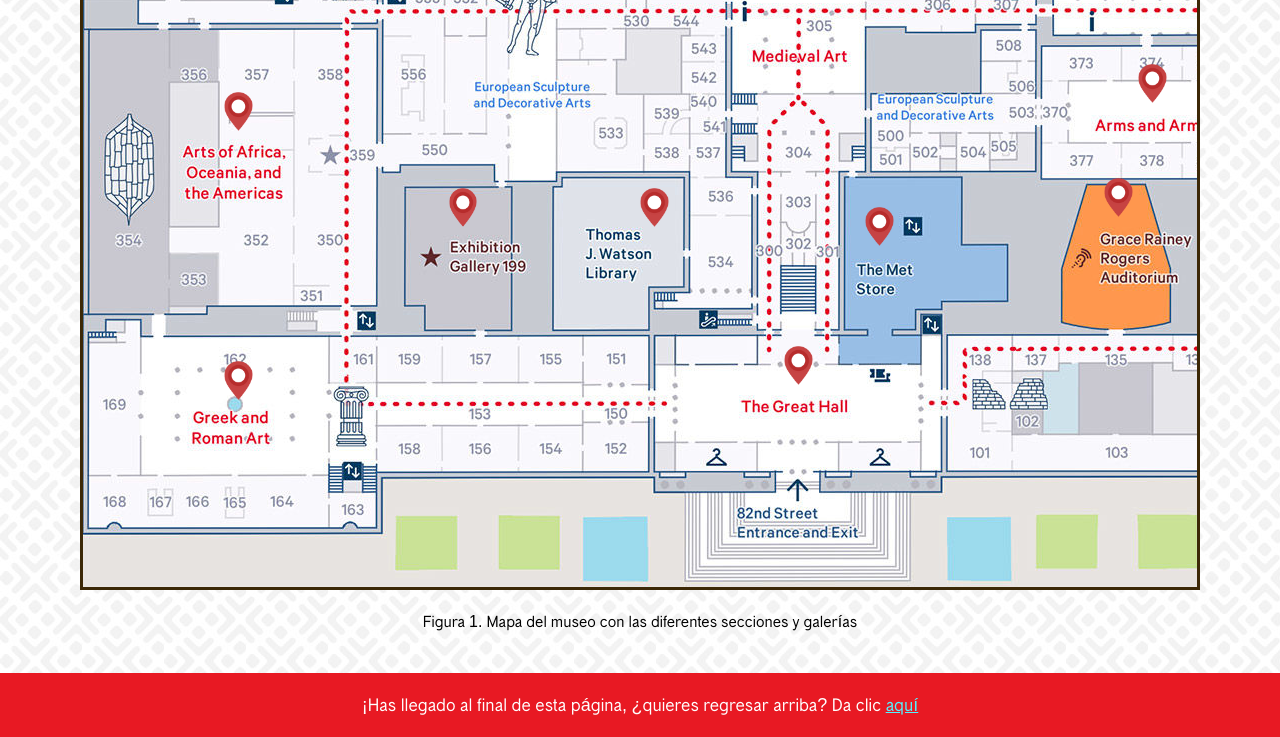
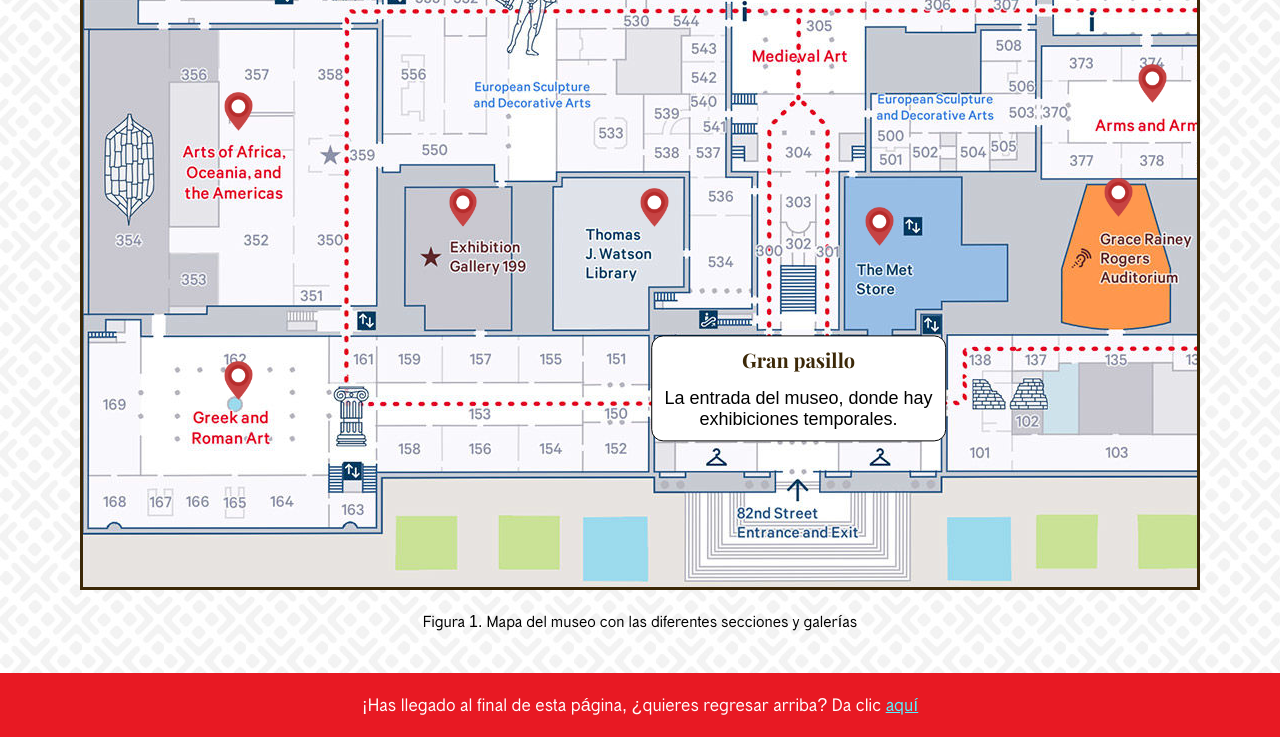
Before and after one commit to jdbu2002/art-museum-landpage, a plain HTML site: page mapa.html in a window 1280 px wide. Both pictures are taken after a click on the button 798 px from the left and 787 px from the top of the page. Shown: the part 422-1159 px from the top of the page. Drawn offline with Linux system fonts and the light colour scheme.

Commit message:
feat: ✨ add pop-ups for map content

```diff
--- a/javascript/map.js
+++ b/javascript/map.js
@@ -58,14 +58,116 @@ document.addEventListener("DOMContentLoaded", () => {
     // lo haya dejado de cliquear.
   }
 
-  // Le añado el evento para cuando se oprima el click en el mapa
+  // Le añado el evento para cuando se oprima el clic en el mapa
   map.addEventListener("mousedown", mouseDownHandler);
+
+  // Cierro el poup cuando se levante el mouse del mapa.
+  map.addEventListener("mouseup", closePinInfo);
 });
+
+let pinSelected = null;
 
 /**
  * Función que abre el pop-up que muestra la información en el mapa.
  * @param {string} pin - Nombre de pin que se oprimió.
  */
-function abrirMapa(pin) {
-  alert(`Se oprimió: ${pin}`);
+function openPinInfo(pin) {
+  const wasSame = closePinInfo();
+
+  if (wasSame) return;
+
+  const pinElement = document.getElementsByClassName(pin)[0];
+  const popUp = document.getElementById("mapPopUp").content.cloneNode(true);
+
+  popUp.getElementById("popUpTitle").textContent = mapContents[pin].title;
+  popUp.getElementById("popUpText").textContent = mapContents[pin].text;
+
+  if (mapContents[pin].className)
+    popUp.getElementById("mainPopUp").classList.add(mapContents[pin].className);
+
+  popUp.getElementById("mainPopUp").id = `${pin}PopUp`;
+  pinElement.appendChild(popUp);
+  pinSelected = pin;
 }
+
+/**
+ * Función que abre el pop-up que cierra la información en el mapa.
+ * @param {string} pin - Nombre de pin que se oprimió.
+ * @returns {boolean} Si el pin que se oprimió es el mismo que el que está
+ *                    abierto.
+ */
+function closePinInfo(pin) {
+  const wasSame = pinSelected === pin;
+
+  if (pinSelected) {
+    const pinElement = document.getElementById(`${pinSelected}PopUp`);
+    pinElement.remove();
+    pinSelected = null;
+  }
+
+  return wasSame;
+}
+
+const mapContents = {
+  pasillo: {
+    title: "Gran pasillo",
+    text: "La entrada del museo, donde hay exhibiciones temporales.",
+  },
+  romano: {
+    title: "Arte griego y romano",
+    text: "Encuentra obras del periodo neolítico hasta el romano en el 312 A.C.",
+  },
+  africa: {
+    title: "África, oceanía y américas",
+    text: "Conoce la colección del Sahara africano, las islas pacíficas y norte, centro y sur américa.",
+  },
+  moderno: {
+    title: "Arte moderno y contemporaneo",
+    text: "Visualiza la obras modernas desde los años 1890 hasta el presente de la mano del departamento de arte moderno.",
+  },
+  robert: {
+    title: "Colección de Robert Lehman",
+    text: "La Colección Robert Lehman es una de las colecciones de arte reunidas de forma privada más distinguidas de los Estados Unidos.",
+  },
+  medieval: {
+    title: "Arte medieval",
+    text: "La colección de arte medieval y bizantino del museo se encuentra entre las más completas del mundo.",
+  },
+  america: {
+    title: "Ala americana",
+    text: 'En 1924 se inauguró un edificio separado "American Wing" para exhibir las artes domésticas del siglo XVII y principios del XIX.',
+  },
+  armaduras: {
+    title: "Armas y armaduras",
+    text: "Las armas y armaduras han sido una parte vital de prácticamente todas las culturas durante miles de años, fundamentales no sólo en la conquista y la defensa, sino también en el boato de la corte y los eventos ceremoniales.",
+  },
+  egipcios: {
+    title: "Arte egipcio",
+    text: "La colección Met de arte del antiguo Egipto consta de aproximadamente 26.000 objetos de importancia artística, histórica y cultural, que datan del Paleolítico al período romano.",
+  },
+  tienda: {
+    title: "La Tienda MET",
+    text: "Obsequios de bellas artes reproducidos de colecciones, libros, videos, impresiones de edición limitada y joyas.",
+  },
+  biblioteca: {
+    title: "Biblioteca Thomas J. Watson",
+    text: "La Biblioteca Thomas J. Watson es la biblioteca de investigación central del Museo Metropolitano de Arte. Su colección de libros y publicaciones periódicas relacionadas con la historia del arte es una de las más completas del mundo.",
+  },
+  galeria: {
+    title: "Galeria 199",
+    text: "Aquí hay exposiciones variadas y por tiempo limitado. ¡Visítala para ver que nuevo artista está exponiendo!",
+  },
+  cafe: {
+    title: "Café Petrie Court",
+    text: "Abierto los viernes y sábados por la noche para la cita nocturna, este café, ubicado en una espectacular galería de esculturas, ofrece bebidas y comidas ligeras, además de música en vivo.",
+  },
+  auditorio: {
+    title: "Auditorio Grace Rainey Rogers",
+    text: "Inaugurado en 1954 y actualizado con proyección de video, iluminación inteligente y audio digital de última generación, el Auditorio Grace Rainey Rogers del Museo alberga reuniones dinámicas, conferencias, proyecciones de películas, espectáculos musicales y de danza, y conciertos de ópera.",
+  },
+  templo: {
+    title: "Templo de Dendur",
+    text: "Aunque pequeño en comparación con la mayoría de los templos egipcios, el Templo de Dendur es un elegante ejemplo de un templo faraónico típico y es lo más destacado de cualquier visita al Met.",
+    className: "templo",
+  },
+};
--- a/mapa.html
+++ b/mapa.html
@@ -91,21 +91,21 @@
               />
 
               <!-- Primero colocamos las pines de los textos rojos  -->
-              <button class="pin pasillo" onclick="abrirMapa('pasillo')">
+              <button class="pin pasillo" onclick="openPinInfo('pasillo')">
                 <img
                   src="./imagenes/pin.png"
                   alt="Gran pasillo"
                   draggable="false"
                 />
               </button>
-              <button class="pin romano" onclick="abrirMapa('romano')">
+              <button class="pin romano" onclick="openPinInfo('romano')">
                 <img
                   src="./imagenes/pin.png"
                   alt="Arte griego y romano"
                   draggable="false"
                 />
               </button>
-              <button class="pin africa" onclick="abrirMapa('africa')">
+              <button class="pin africa" onclick="openPinInfo('africa')">
                 <img
                   draggable="false"
                   mg
@@ -113,7 +113,7 @@
                   alt="Artes de áfrica, oceania y las américas"
                 />
               </button>
-              <button class="pin moderno" onclick="abrirMapa('moderno')">
+              <button class="pin moderno" onclick="openPinInfo('moderno')">
                 <img
                   draggable="false"
                   mg
@@ -121,35 +121,35 @@
                   alt="Arte moderno y contemporaneo"
                 />
               </button>
-              <button class="pin robert" onclick="abrirMapa('robert')">
+              <button class="pin robert" onclick="openPinInfo('robert')">
                 <img
                   src="./imagenes/pin.png"
                   alt="Colección Robert Lehman"
                   draggable="false"
                 />
               </button>
-              <button class="pin medieval" onclick="abrirMapa('medieval')">
+              <button class="pin medieval" onclick="openPinInfo('medieval')">
                 <img
                   src="./imagenes/pin.png"
                   alt="Arte medieval"
                   draggable="false"
                 />
               </button>
-              <button class="pin america" onclick="abrirMapa('america')">
+              <button class="pin america" onclick="openPinInfo('america')">
                 <img
                   src="./imagenes/pin.png"
                   alt="Gran pasillo"
                   draggable="false"
                 />
               </button>
-              <button class="pin armaduras" onclick="abrirMapa('armaduras')">
+              <button class="pin armaduras" onclick="openPinInfo('armaduras')">
                 <img
                   src="./imagenes/pin.png"
-                  alt="Brazos y armaduras"
+                  alt="Armas y armaduras"
                   draggable="false"
                 />
               </button>
-              <button class="pin egipcios" onclick="abrirMapa('egipcios')">
+              <button class="pin egipcios" onclick="openPinInfo('egipcios')">
                 <img
                   src="./imagenes/pin.png"
                   alt="Arte egipcio"
@@ -159,38 +159,41 @@
 
               <!-- Después colocamos los pines para los lugares clave -->
 
-              <button class="pin tienda" onclick="abrirMapa('tienda')">
+              <button class="pin tienda" onclick="openPinInfo('tienda')">
                 <img
                   src="./imagenes/pin.png"
                   alt="The Met Store"
                   draggable="false"
                 />
               </button>
-              <button class="pin auditorio" onclick="abrirMapa('auditorio')">
+              <button class="pin auditorio" onclick="openPinInfo('auditorio')">
                 <img
                   src="./imagenes/pin.png"
                   alt="Auditorio"
                   draggable="false"
                 />
               </button>
-              <button class="pin galeria" onclick="abrirMapa('galeria')">
+              <button class="pin galeria" onclick="openPinInfo('galeria')">
                 <img
                   src="./imagenes/pin.png"
                   alt="Galería 199"
                   draggable="false"
                 />
               </button>
-              <button class="pin biblioteca" onclick="abrirMapa('biblioteca')">
+              <button
+                class="pin biblioteca"
+                onclick="openPinInfo('biblioteca')"
+              >
                 <img
                   src="./imagenes/pin.png"
                   alt="Biblioteca"
                   draggable="false"
                 />
               </button>
-              <button class="pin cafe" onclick="abrirMapa('cafe')">
+              <button class="pin cafe" onclick="openPinInfo('cafe')">
                 <img src="./imagenes/pin.png" alt="Café" draggable="false" />
               </button>
-              <button class="pin templo" onclick="abrirMapa('templo')">
+              <button class="pin templo" onclick="openPinInfo('templo')">
                 <img src="./imagenes/pin.png" alt="Templo" draggable="false" />
               </button>
             </div>
@@ -259,5 +262,12 @@
         </ul>
       </nav>
     </aside>
+    <template id="mapPopUp">
+      <article class="popUp" id="mainPopUp">
+        <h2 id="popUpTitle"></h2>
+        <br />
+        <p id="popUpText"></p>
+      </article>
+    </template>
   </body>
 </html>
--- a/styles.css
+++ b/styles.css
@@ -545,9 +545,26 @@ footer a:visited {
   right: 27.1%;
 }
 
-.templo {
+button.templo {
   bottom: 45.5%;
   right: 5.6%;
+}
+
+article.templo {
+  transform: translate(-75%, -10%);
+}
+
+.popUp {
+  position: absolute;
+  width: 950%;
+  top: 0;
+  left: 50%;
+  background-color: white;
+  transform: translate(-50%, -10%);
+  z-index: 1;
+  border: 1px solid black;
+  border-radius: 12px;
+  padding: 10px;
 }
 
 /* Media Queries */
```
